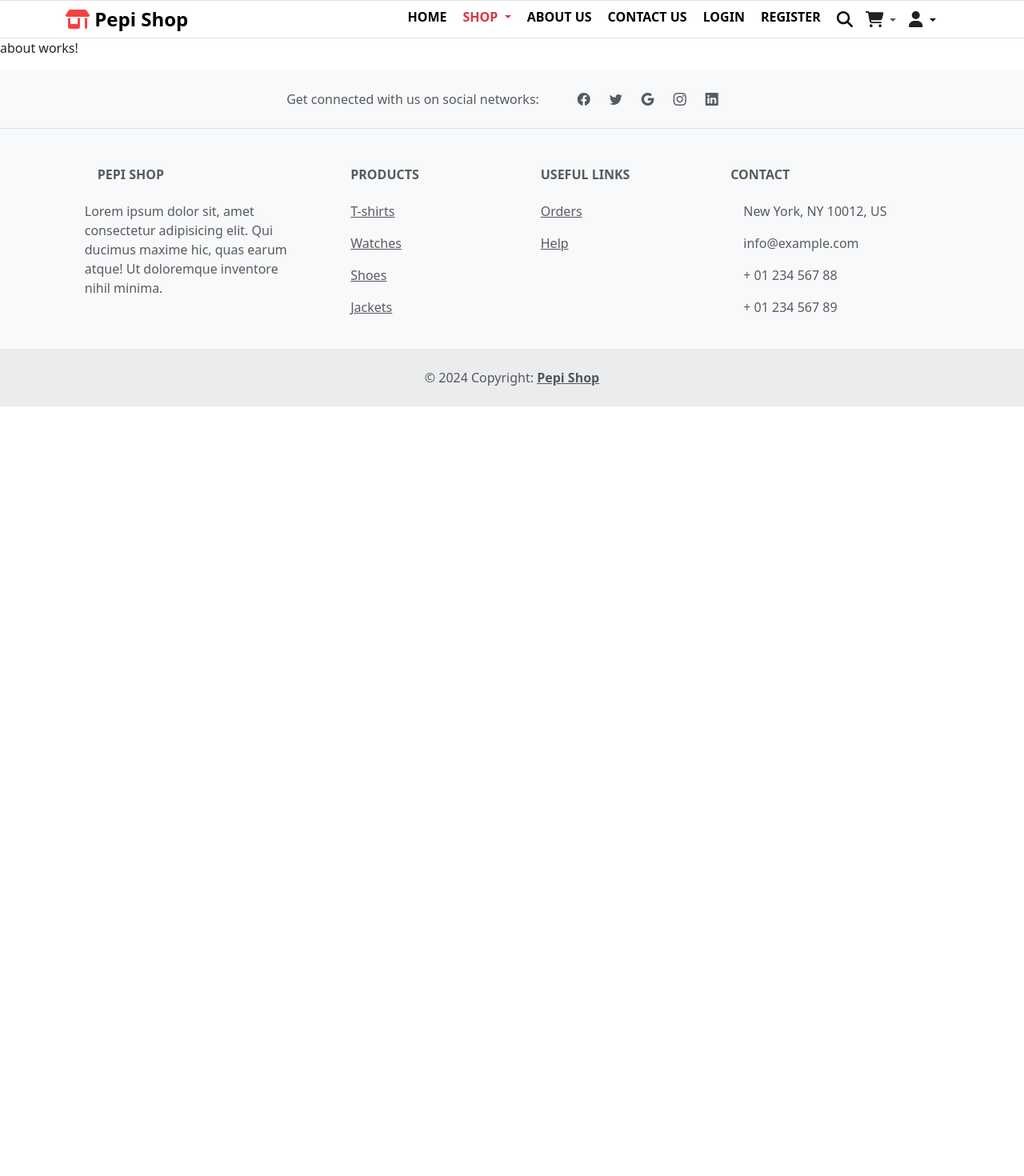
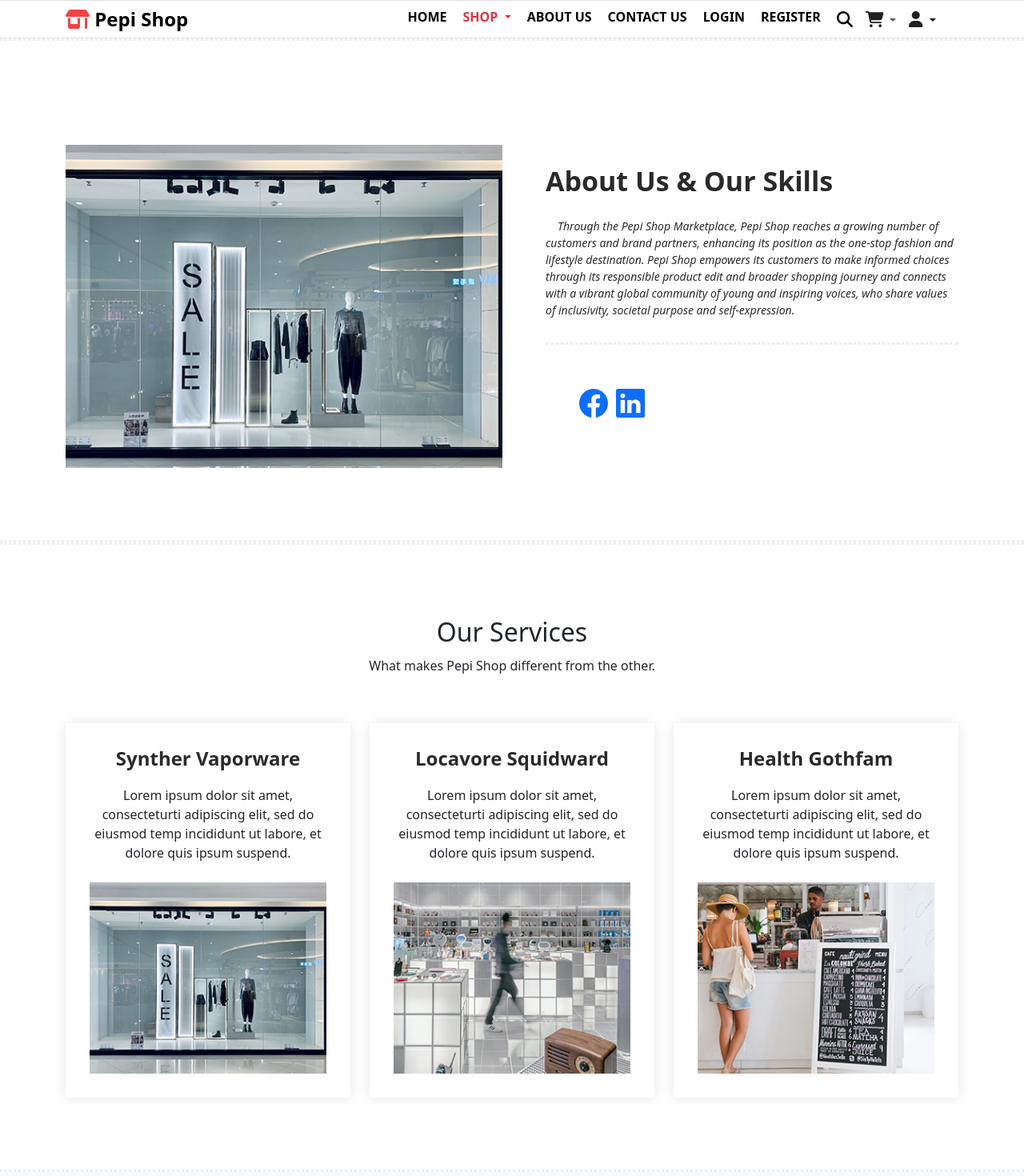
Before and after one commit to PetarMirchev/Angular-Project, an Angular app in the folder client/: page /about in a window 1280 px wide. Shown: the top 1470 px of the page at 80% size. Before the commit the page ends 800 px from the top, so only its background shows below. Built offline with nearby package versions, Linux system fonts and the light colour scheme.

Commit message:
about page content add
add content in about page

```diff
--- a/client/src/app/app.component.html
+++ b/client/src/app/app.component.html
@@ -15,7 +15,7 @@
               <ul class="navbar-nav ms-auto mb-2 mb-lg-0  text-center ">
 
                   <li class="nav-item">
-                      <a class="nav-link fw-semibold text-uppercase text-black  me-1" routerLink="/home">Home</a>
+                      <a class="nav-link fw-semibold text-uppercase text-black  me-1" href="/home">Home</a>
                   </li>
 
                   <li class="nav-item dropdown">
@@ -24,9 +24,9 @@
                           Shop
                       </a>
                       <ul class="dropdown-menu  " aria-labelledby="navbarDropdown">
-                          <li><a class="dropdown-item "  routerLink="/products"   >Fashion 1</a></li>
-                          <li><a class="dropdown-item"   routerLink="/products"   >Fashion 2</a></li>
-                          <li><a class="dropdown-item"    routerLink="/products"  >furniture 1</a></li>
+                          <li><a class="dropdown-item "  href="/products"   >Fashion 1</a></li>
+                          <li><a class="dropdown-item"   href="/products"   >Fashion 2</a></li>
+                          <li><a class="dropdown-item"    href="/products"  >furniture 1</a></li>
                           <li><a class="dropdown-item"    routerLink="/products"   >furniture 2</a></li>
                           <li><a class="dropdown-item"   routerLink="/products"   >Electronics 1</a></li>
                           <li><a class="dropdown-item"  routerLink="/products"  >Electronics 1</a></li>
@@ -34,10 +34,10 @@
                   </li>
 
                   <li class="nav-item">
-                      <a class="nav-link fw-semibold text-uppercase text-black  me-1" routerLink="/about">About Us</a>
+                      <a class="nav-link fw-semibold text-uppercase text-black  me-1" href="/about">About Us</a>
                   </li>
                   <li class="nav-item">
-                    <a class="nav-link fw-semibold text-uppercase text-black  me-1" routerLink="/contact">Contact us</a>
+                    <a class="nav-link fw-semibold text-uppercase text-black  me-1" href="/contact">Contact us</a>
                   </li>
                   <li class="nav-item">
                     <a class="nav-link fw-semibold text-uppercase text-black  me-1" href="#">Login</a>
--- a/client/src/app/pages/about/about.component.css
+++ b/client/src/app/pages/about/about.component.css
@@ -0,0 +1,220 @@
+/*
+---------------------------------------------
+About Us Page
+---------------------------------------------
+*/
+  .about-us {
+    margin-top: 80px;
+    margin-top: 40px;
+  }
+
+  .about-us .left-image img {
+    width: 100%;
+    overflow: hidden;
+  }
+
+  .about-us .right-content {
+    margin-left: 30px;
+  }
+
+  .about-us .right-content h4 {
+    font-size: 34px;
+    font-weight: 700;
+    color: #2a2a2a;
+  }
+
+  .about-us .right-content{
+    font-size: 14px;
+    color: #aaaaaa;
+    font-weight: 500;
+    display: block;
+    margin-top: 25px;
+  }
+
+  .about-us .right-content .quote {
+    margin-top: 25px;
+  }
+
+  .about-us .right-content .quote i {
+    float: left;
+    font-size: 32px;
+    margin-right: 15px;
+    margin-top: 10px;
+  }
+
+  .about-us .right-content .quote p {
+    font-style: italic;
+    color: #2a2a2a;
+    font-weight: 500;
+  }
+
+  .about-us .right-content p {
+    font-size: 14px;
+    color: #aaaaaa;
+    font-weight: 500;
+    display: block;
+    margin-top: 25px;
+  }
+
+  .about-us .right-content ul {
+    border-top: 3px dotted #eee;
+    margin-top: 30px;
+    padding-top: 30px;
+  }
+
+  .about-us .right-content ul li {
+    display: inline-block;
+    margin-right: 5px;
+  }
+
+  .about-us .right-content ul li a {
+    width: 44px;
+    height: 44px;
+    background-color: #2a2a2a;
+    color: #0004ff;
+    display: inline-block;
+    text-align: center;
+    line-height: 44px;
+    border-radius: 50%;
+    transition: all .5s;
+  }
+
+  .about-us .right-content ul li a:hover {
+    background-color: #eee;
+    color: #2a2a2a;
+  }
+
+  .our-team {
+    margin-top: 100px;
+    padding-top: 90px;
+    padding-bottom: 90px;
+    border-top: 3px dotted #eee;
+  }
+
+  .our-team .section-heading {
+    margin-bottom: 60px;
+    text-align: center;
+  }
+
+  .our-team .section-heading h2 {
+    margin-bottom: 10px;
+  }
+
+  .our-team .team-item .thumb {
+    position: relative;
+  }
+
+  .our-team .team-item .thumb img {
+    width: 100%;
+    overflow: hidden;
+  }
+
+  .our-team .team-item .thumb .hover-effect {
+    position: absolute;
+    background-color: rgba(0,0,0,0.9);
+    width: 100%;
+    text-align: center;
+    top: 0;
+    bottom: 0;
+    opacity: 0;
+    visibility: hidden;
+    transition: all .3s;
+  }
+
+  .our-team .team-item .thumb:hover .hover-effect {
+    opacity: 1;
+    visibility: visible;
+  }
+
+  .our-team .team-item .thumb .hover-effect .inner-content {
+    position: absolute;
+    top: 50%;
+    text-align: center;
+    width: 100%;
+    transform: translateY(-22px);
+  }
+
+  .our-team .team-item .thumb .hover-effect .inner-content ul li {
+    display: inline-block;
+    margin: 0px 5px;
+  }
+
+  .our-team .team-item .thumb .hover-effect .inner-content ul li a {
+    width: 44px;
+    height: 44px;
+    background-color: #fff;
+    color: #2a2a2a;
+    display: inline-block;
+    text-align: center;
+    line-height: 44px;
+    border-radius: 50%;
+    transition: all .3s;
+  }
+
+  .our-team .team-item .thumb .hover-effect .inner-content ul li a:hover {
+    background-color: #2a2a2a;
+    color: #fff;
+  }
+
+  .our-team .team-item .down-content {
+    text-align: center;
+    padding-top: 25px;
+  }
+
+  .our-team .team-item .down-content h4 {
+    font-size: 24px;
+    color: #2a2a2a;
+    font-weight: 700;
+    margin-bottom: 5px;
+  }
+
+  .our-team .team-item .down-content{
+    font-size: 14px;
+    color: #a1a1a1;
+    font-weight: 500;
+    display: block;
+    font-style: italic;
+  }
+
+  .our-services {
+    padding-top: 90px;
+    padding-bottom: 90px;
+    border-top: 3px dotted #eee;
+    border-bottom: 3px dotted #eee;
+  }
+
+  .our-services .section-heading {
+    margin-bottom: 60px;
+    text-align: center;
+  }
+
+  .our-services .section-heading h2 {
+    margin-bottom: 10px;
+  }
+
+  .our-services .service-item {
+    padding: 30px;
+    box-shadow: 0px 0px 15px rgba(0,0,0,0.10);
+    text-align: center;
+  }
+
+  .our-services .service-item img {
+    width: 100%;
+    overflow: hidden;
+  }
+
+  .our-services .service-item h4 {
+    font-size: 24px;
+    font-weight: 700;
+    color: #2a2a2a;
+    margin-bottom: 20px;
+  }
+
+ .our-services .service-item p {
+    margin-bottom: 25px;
+  }
+
+
+  .bi{
+    margin-left: 10px;
+  }
--- a/client/src/app/pages/about/about.component.html
+++ b/client/src/app/pages/about/about.component.html
@@ -1 +1,76 @@
-<p>about works!</p>
+<div>
+
+    <div class="our-services">
+            <div class="about-us">
+                <div class="container">
+                    <div class="row">
+                        <div class="col-lg-6">
+                            <div class="left-image">
+                                <img src="../../../assets/images/about-left-image.jpg" alt=""/>
+                            </div>
+                        </div>
+                        <div class="col-lg-6">
+                            <div class="right-content">
+                                <h4>About Us &amp; Our Skills</h4>
+                                <div class="quote">
+                                    <i class="fa fa-quote-left"></i><p>Through the Pepi Shop Marketplace, Pepi Shop reaches a growing number of customers and brand partners, enhancing its position as the one-stop fashion and lifestyle destination. Pepi Shop empowers its customers to make informed choices through its responsible product edit and broader shopping journey and connects with a vibrant global community of young and inspiring voices, who share values of inclusivity, societal purpose and self-expression.</p>
+                                </div>
+
+                                <ul>
+                                    <p>
+                                        <a href='/'>
+                                            <svg xmlns="http://www.w3.org/2000/svg" width="36" height="36" fill="currentColor" class="bi bi-facebook" viewBox="0 0 16 16">
+                                                <path d="M16 8.049c0-4.446-3.582-8.05-8-8.05C3.58 0-.002 3.603-.002 8.05c0 4.017 2.926 7.347 6.75 7.951v-5.625h-2.03V8.05H6.75V6.275c0-2.017 1.195-3.131 3.022-3.131.876 0 1.791.157 1.791.157v1.98h-1.009c-.993 0-1.303.621-1.303 1.258v1.51h2.218l-.354 2.326H9.25V16c3.824-.604 6.75-3.934 6.75-7.951z"/>
+                                            </svg>
+                                        </a>
+
+                                        <a href='/'>
+                                            <svg xmlns="http://www.w3.org/2000/svg" width="36" height="36" fill="currentColor" class="bi bi-linkedin" viewBox="0 0 16 16">
+                                                <path d="M0 1.146C0 .513.526 0 1.175 0h13.65C15.474 0 16 .513 16 1.146v13.708c0 .633-.526 1.146-1.175 1.146H1.175C.526 16 0 15.487 0 14.854V1.146zm4.943 12.248V6.169H2.542v7.225h2.401zm-1.2-8.212c.837 0 1.358-.554 1.358-1.248-.015-.709-.52-1.248-1.342-1.248-.822 0-1.359.54-1.359 1.248 0 .694.521 1.248 1.327 1.248h.016zm4.908 8.212V9.359c0-.216.016-.432.08-.586.173-.431.568-.878 1.232-.878.869 0 1.216.662 1.216 1.634v3.865h2.401V9.25c0-2.22-1.184-3.252-2.764-3.252-1.274 0-1.845.7-2.165 1.193v.025h-.016a5.54 5.54 0 0 1 .016-.025V6.169h-2.4c.03.678 0 7.225 0 7.225h2.4z"/>
+                                            </svg>
+                                        </a>
+                                    </p>
+                                </ul>
+                            </div>
+                        </div>
+                    </div>
+                </div>
+            </div>
+            </div>
+
+
+        <div class="our-services">
+            <div class="container">
+                <div class="row">
+                    <div class="col-lg-12">
+                        <div class="section-heading">
+                            <h2>Our Services</h2>
+                            <span>What makes Pepi Shop different from the other.</span>
+                        </div>
+                    </div>
+                    <div class="col-lg-4">
+                        <div class="service-item">
+                            <h4>Synther Vaporware</h4>
+                            <p>Lorem ipsum dolor sit amet, consecteturti adipiscing elit, sed do eiusmod temp incididunt ut labore, et dolore quis ipsum suspend.</p>
+                            <img src="../../../assets/images/service-01.jpg" alt="service3"/>
+                        </div>
+                    </div>
+                    <div class="col-lg-4">
+                        <div class="service-item">
+                            <h4>Locavore Squidward</h4>
+                            <p>Lorem ipsum dolor sit amet, consecteturti adipiscing elit, sed do eiusmod temp incididunt ut labore, et dolore quis ipsum suspend.</p>
+                            <img src="../../../assets/images/service-02.jpg" alt="service2"/>
+                        </div>
+                    </div>
+                    <div class="col-lg-4">
+                        <div class="service-item">
+                            <h4>Health Gothfam</h4>
+                            <p>Lorem ipsum dolor sit amet, consecteturti adipiscing elit, sed do eiusmod temp incididunt ut labore, et dolore quis ipsum suspend.</p>
+                            <img src="../../../assets/images/service-03.jpg" alt="service1"/>
+                        </div>
+                    </div>
+                </div>
+            </div>
+        </div>
+
+</div>
```
